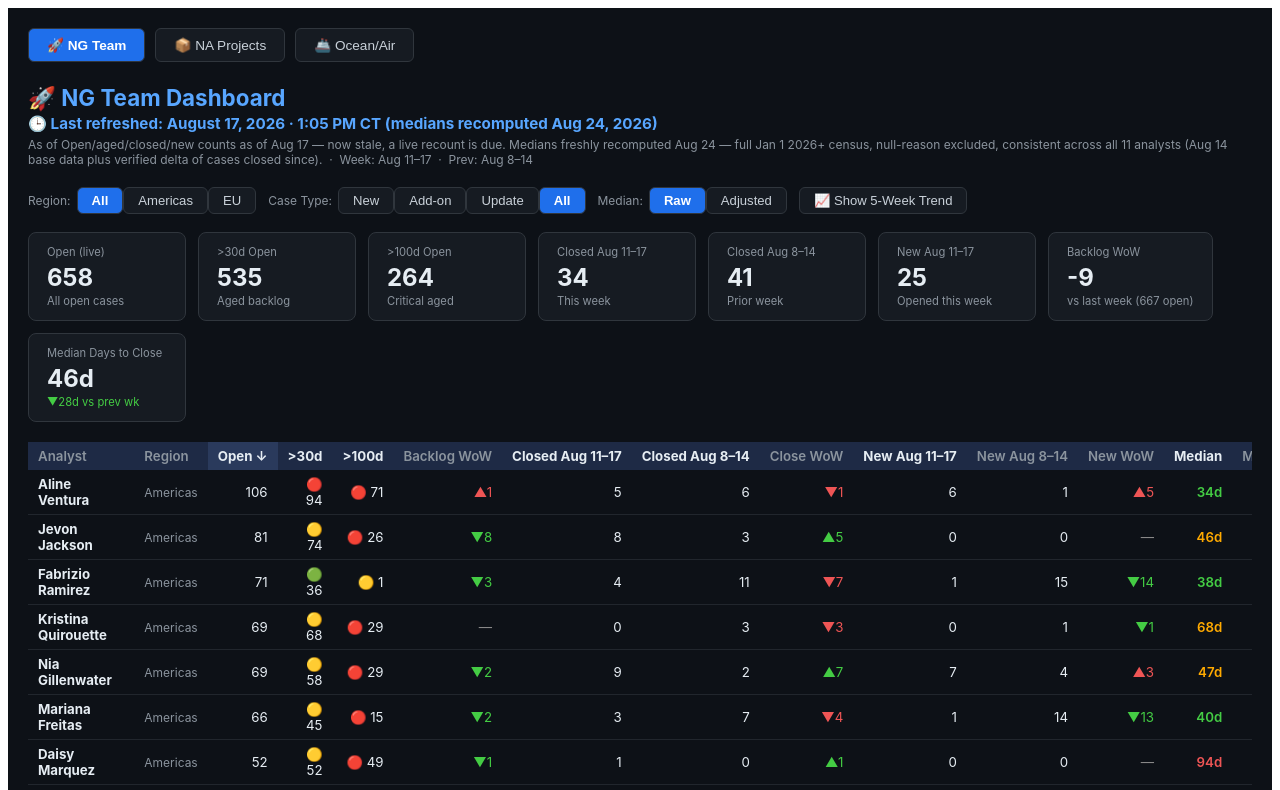
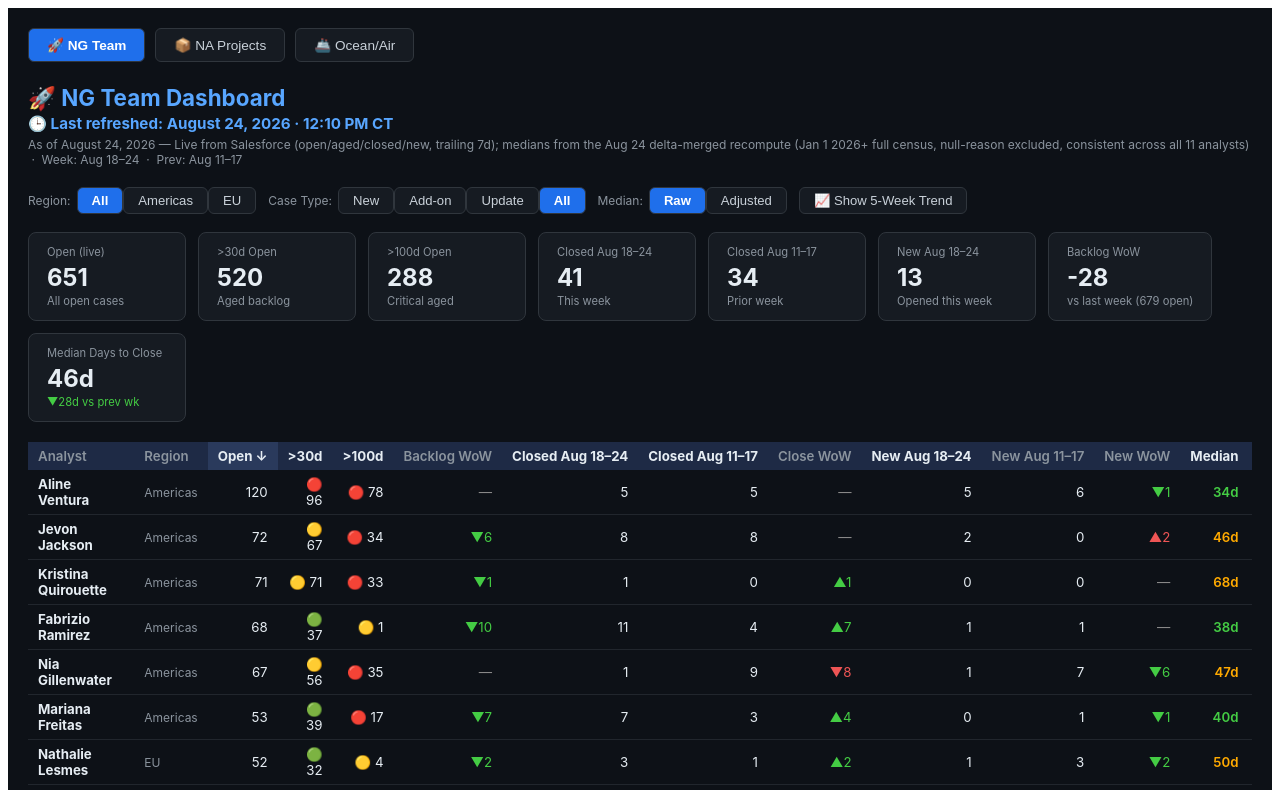
Before and after one commit to The-Vickerman/ng-dashboard, a React (Vite) app: page / in a window 1280 px wide. Shown: the top 790 px of the page. Built offline with nearby package versions, Linux system fonts and the light colour scheme; the HTML template or start-up script is replaced by a standard one.

Commit message:
Refresh NG dashboard: live open/aged/closed/new for trailing week Aug 18-24 2026

```diff
--- a/src/NGTeam.jsx
+++ b/src/NGTeam.jsx
@@ -1,9 +1,9 @@
 import { useState, useMemo } from "react";
 
-const LAST_REFRESHED = "August 17, 2026 · 1:05 PM CT (medians recomputed Aug 24, 2026)";
-const AS_OF     = "Open/aged/closed/new counts as of Aug 17 — now stale, a live recount is due. Medians freshly recomputed Aug 24 — full Jan 1 2026+ census, null-reason excluded, consistent across all 11 analysts (Aug 14 base data plus verified delta of cases closed since).";
-const THIS_WEEK = "Aug 11–17";
-const PREV_WEEK = "Aug 8–14";
+const LAST_REFRESHED = "August 24, 2026 · 12:10 PM CT";
+const AS_OF     = "August 24, 2026 — Live from Salesforce (open/aged/closed/new, trailing 7d); medians from the Aug 24 delta-merged recompute (Jan 1 2026+ full census, null-reason excluded, consistent across all 11 analysts)";
+const THIS_WEEK = "Aug 18–24";
+const PREV_WEEK = "Aug 11–17";
 
 const WEEK_LABELS = ["Jun 9–15", "Jun 16–22", "Jun 23–29", "Jun 30–Jul 6", "Jul 16 (recompute)"];
 
@@ -15,82 +15,82 @@ const TEAM_MEDIAN_TREND_ADJ = [34, 43, 47, 48, 31];
 
 const TEAM = [
   { name:"Aline Ventura", region:"Americas",
-    open:{new:31,addon:54,update:19,all:106}, a30:{new:30,addon:52,update:11,all:94},
-    a100:{new:24,addon:47,update:0,all:71}, cl7:{new:0,addon:1,update:4,all:5},
-    cp7:{new:0,addon:0,update:4,all:6}, n7:{new:0,addon:0,update:6,all:6},
-    np7:{new:0,addon:0,update:1,all:1}, openp7:105,
+    open:{new:30,addon:63,update:22,all:120}, a30:{new:30,addon:56,update:9,all:96},
+    a100:{new:25,addon:52,update:0,all:78}, cl7:{new:2,addon:2,update:1,all:5},
+    cp7:{new:0,addon:1,update:4,all:5}, n7:{new:0,addon:0,update:2,all:5},
+    np7:{new:0,addon:0,update:6,all:6}, openp7:120,
     median:{new:67,addon:62,update:24,all:34}, medianAdj:{new:46,addon:34,update:23,all:29},
-    medianTrend:[32,32,34,34,34] },
+    medianTrend:[34,34,34,34,34] },
   { name:"Daisy Marquez", region:"Americas",
-    open:{new:14,addon:8,update:21,all:52}, a30:{new:14,addon:8,update:21,all:52},
-    a100:{new:13,addon:8,update:20,all:49}, cl7:{new:0,addon:0,update:1,all:1},
+    open:{new:14,addon:8,update:19,all:50}, a30:{new:14,addon:8,update:19,all:50},
+    a100:{new:13,addon:8,update:19,all:48}, cl7:{new:0,addon:0,update:1,all:1},
+    cp7:{new:0,addon:0,update:1,all:1}, n7:{new:0,addon:0,update:0,all:0},
+    np7:{new:0,addon:0,update:0,all:0}, openp7:51,
+    median:{new:93,addon:52,update:137,all:94}, medianAdj:{new:46,addon:52,update:137,all:74},
+    medianTrend:[93,93,93,94,94] },
+  { name:"Jevon Jackson", region:"Americas",
+    open:{new:35,addon:25,update:8,all:72}, a30:{new:34,addon:24,update:6,all:67},
+    a100:{new:14,addon:11,update:6,all:34}, cl7:{new:3,addon:2,update:3,all:8},
+    cp7:{new:4,addon:3,update:1,all:8}, n7:{new:0,addon:0,update:2,all:2},
+    np7:{new:0,addon:0,update:0,all:0}, openp7:78,
+    median:{new:66,addon:48,update:41,all:46}, medianAdj:{new:44,addon:33,update:29,all:34},
+    medianTrend:[42,46,46,46,46] },
+  { name:"Kristen Whitman", region:"Americas",
+    open:{new:2,addon:3,update:4,all:11}, a30:{new:2,addon:1,update:4,all:7},
+    a100:{new:1,addon:1,update:2,all:4}, cl7:{new:1,addon:0,update:0,all:3},
+    cp7:{new:0,addon:1,update:0,all:2}, n7:{new:0,addon:0,update:0,all:2},
+    np7:{new:0,addon:2,update:0,all:5}, openp7:12,
+    median:{new:45,addon:56,update:17,all:45}, medianAdj:{new:30,addon:56,update:17,all:34},
+    medianTrend:[42,45,45,45,45] },
+  { name:"Kristina Quirouette", region:"Americas",
+    open:{new:37,addon:7,update:3,all:71}, a30:{new:37,addon:7,update:3,all:71},
+    a100:{new:17,addon:4,update:2,all:33}, cl7:{new:0,addon:1,update:0,all:1},
     cp7:{new:0,addon:0,update:0,all:0}, n7:{new:0,addon:0,update:0,all:0},
-    np7:{new:0,addon:0,update:0,all:0}, openp7:53,
-    median:{new:116,addon:52,update:137,all:94}, medianAdj:{new:92,addon:52,update:137,all:74},
-    medianTrend:[93,93,93,93,93] },
-  { name:"Jevon Jackson", region:"Americas",
-    open:{new:38,addon:28,update:11,all:81}, a30:{new:36,addon:24,update:11,all:74},
-    a100:{new:10,addon:4,update:9,all:26}, cl7:{new:4,addon:3,update:1,all:8},
-    cp7:{new:2,addon:0,update:1,all:3}, n7:{new:0,addon:0,update:0,all:0},
-    np7:{new:0,addon:0,update:0,all:0}, openp7:89,
-    median:{new:57,addon:48,update:42,all:46}, medianAdj:{new:39,addon:33,update:29,all:34},
-    medianTrend:[42,42,46,46,46] },
-  { name:"Kristen Whitman", region:"Americas",
-    open:{new:3,addon:4,update:3,all:10}, a30:{new:3,addon:2,update:3,all:8},
-    a100:{new:1,addon:1,update:1,all:3}, cl7:{new:0,addon:1,update:0,all:2},
-    cp7:{new:0,addon:1,update:0,all:1}, n7:{new:0,addon:2,update:0,all:5},
-    np7:{new:0,addon:0,update:0,all:0}, openp7:7,
-    median:{new:45,addon:56,update:17,all:45}, medianAdj:{new:30,addon:56,update:17,all:34},
-    medianTrend:[42,42,45,45,45] },
-  { name:"Kristina Quirouette", region:"Americas",
-    open:{new:36,addon:6,update:3,all:69}, a30:{new:36,addon:6,update:3,all:68},
-    a100:{new:15,addon:3,update:1,all:29}, cl7:{new:0,addon:0,update:0,all:0},
+    np7:{new:0,addon:0,update:0,all:0}, openp7:72,
+    median:{new:89,addon:58,update:53,all:68}, medianAdj:{new:89,addon:35,update:53,all:63},
+    medianTrend:[62,68,68,68,68] },
+  { name:"Mariana Freitas", region:"Americas",
+    open:{new:15,addon:14,update:19,all:53}, a30:{new:13,addon:11,update:10,all:39},
+    a100:{new:7,addon:3,update:2,all:17}, cl7:{new:2,addon:2,update:3,all:7},
     cp7:{new:1,addon:0,update:2,all:3}, n7:{new:0,addon:0,update:0,all:0},
-    np7:{new:0,addon:0,update:0,all:1}, openp7:69,
-    median:{new:89,addon:58,update:53,all:68}, medianAdj:{new:89,addon:35,update:53,all:63},
-    medianTrend:[62,62,68,68,68] },
-  { name:"Mariana Freitas", region:"Americas",
-    open:{new:19,addon:16,update:26,all:66}, a30:{new:17,addon:11,update:12,all:45},
-    a100:{new:5,addon:3,update:2,all:15}, cl7:{new:1,addon:0,update:2,all:3},
-    cp7:{new:0,addon:2,update:5,all:7}, n7:{new:0,addon:0,update:1,all:1},
-    np7:{new:0,addon:3,update:11,all:14}, openp7:68,
-    median:{new:54,addon:44,update:31,all:40}, medianAdj:{new:36,addon:41,update:29,all:34},
+    np7:{new:0,addon:0,update:1,all:1}, openp7:60,
+    median:{new:51,addon:44,update:31,all:40}, medianAdj:{new:35,addon:41,update:29,all:34},
     medianTrend:[40,40,40,40,40] },
   { name:"Nia Gillenwater", region:"Americas",
-    open:{new:13,addon:29,update:24,all:69}, a30:{new:13,addon:28,update:16,all:58},
-    a100:{new:7,addon:13,update:8,all:29}, cl7:{new:0,addon:2,update:5,all:9},
-    cp7:{new:0,addon:1,update:1,all:2}, n7:{new:0,addon:4,update:2,all:7},
-    np7:{new:0,addon:1,update:2,all:4}, openp7:71,
-    median:{new:84,addon:62,update:26,all:47}, medianAdj:{new:80,addon:50,update:26,all:29},
-    medianTrend:[47,47,48,48,48] },
+    open:{new:13,addon:29,update:21,all:67}, a30:{new:13,addon:24,update:17,all:56},
+    a100:{new:9,addon:15,update:10,all:35}, cl7:{new:0,addon:1,update:0,all:1},
+    cp7:{new:0,addon:2,update:5,all:9}, n7:{new:0,addon:0,update:0,all:1},
+    np7:{new:0,addon:4,update:2,all:7}, openp7:67,
+    median:{new:84,addon:62,update:27,all:47}, medianAdj:{new:80,addon:48,update:26,all:29},
+    medianTrend:[47,48,48,47,47] },
   { name:"Fabrizio Ramirez", region:"Americas",
-    open:{new:7,addon:11,update:46,all:71}, a30:{new:4,addon:5,update:20,all:36},
-    a100:{new:0,addon:0,update:1,all:1}, cl7:{new:0,addon:1,update:3,all:4},
-    cp7:{new:2,addon:4,update:5,all:11}, n7:{new:0,addon:0,update:1,all:1},
-    np7:{new:0,addon:2,update:13,all:15}, openp7:74,
-    median:{new:52,addon:54,update:31,all:38}, medianAdj:{new:46,addon:39,update:30,all:36},
-    medianTrend:[34,34,40,40,40] },
+    open:{new:3,addon:15,update:43,all:68}, a30:{new:3,addon:6,update:21,all:37},
+    a100:{new:1,addon:0,update:0,all:1}, cl7:{new:5,addon:0,update:6,all:11},
+    cp7:{new:0,addon:1,update:3,all:4}, n7:{new:0,addon:0,update:1,all:1},
+    np7:{new:0,addon:0,update:1,all:1}, openp7:78,
+    median:{new:52,addon:41,update:36,all:38}, medianAdj:{new:46,addon:40,update:30,all:36},
+    medianTrend:[34,40,40,38,38] },
   { name:"Nathalie Lesmes", region:"EU",
-    open:{new:11,addon:16,update:2,all:49}, a30:{new:10,addon:12,update:2,all:27},
-    a100:{new:4,addon:2,update:0,all:6}, cl7:{new:0,addon:1,update:0,all:1},
-    cp7:{new:0,addon:0,update:0,all:0}, n7:{new:1,addon:1,update:1,all:3},
-    np7:{new:0,addon:0,update:0,all:0}, openp7:47,
-    median:{new:54,addon:100,update:44,all:50}, medianAdj:{new:42,addon:73,update:30,all:44},
-    medianTrend:[42,42,51,51,51] },
+    open:{new:9,addon:20,update:3,all:52}, a30:{new:7,addon:16,update:2,all:32},
+    a100:{new:2,addon:2,update:0,all:4}, cl7:{new:2,addon:0,update:0,all:3},
+    cp7:{new:0,addon:1,update:0,all:1}, n7:{new:0,addon:0,update:0,all:1},
+    np7:{new:1,addon:1,update:1,all:3}, openp7:54,
+    median:{new:54,addon:100,update:44,all:50}, medianAdj:{new:42,addon:78,update:30,all:44},
+    medianTrend:[42,51,51,50,50] },
   { name:"Oleksii Kosenko", region:"EU",
-    open:{new:10,addon:14,update:16,all:45}, a30:{new:10,addon:14,update:16,all:45},
-    a100:{new:9,addon:1,update:15,all:28}, cl7:{new:0,addon:0,update:0,all:0},
-    cp7:{new:0,addon:3,update:0,all:6}, n7:{new:0,addon:0,update:0,all:0},
-    np7:{new:0,addon:0,update:0,all:2}, openp7:45,
+    open:{new:10,addon:11,update:15,all:42}, a30:{new:10,addon:11,update:15,all:41},
+    a100:{new:9,addon:1,update:14,all:27}, cl7:{new:0,addon:0,update:1,all:1},
+    cp7:{new:0,addon:0,update:0,all:0}, n7:{new:0,addon:0,update:0,all:1},
+    np7:{new:0,addon:0,update:0,all:0}, openp7:42,
     median:{new:160,addon:65,update:1,all:72}, medianAdj:{new:109,addon:54,update:1,all:62},
-    medianTrend:[76,76,72,72,72] },
+    medianTrend:[76,72,72,72,72] },
   { name:"Prathiba Seetharaman", region:"EU",
-    open:{new:7,addon:14,update:1,all:40}, a30:{new:7,addon:14,update:1,all:28},
-    a100:{new:3,addon:3,update:1,all:7}, cl7:{new:1,addon:0,update:0,all:1},
-    cp7:{new:1,addon:1,update:0,all:2}, n7:{new:1,addon:1,update:0,all:2},
-    np7:{new:0,addon:0,update:0,all:2}, openp7:39,
-    median:{new:184,addon:70,update:18,all:34}, medianAdj:{new:127,addon:62,update:18,all:34},
-    medianTrend:[99,99,28,28,28] },
+    open:{new:12,addon:18,update:1,all:45}, a30:{new:8,addon:14,update:1,all:24},
+    a100:{new:3,addon:3,update:1,all:7}, cl7:{new:0,addon:0,update:0,all:0},
+    cp7:{new:1,addon:0,update:0,all:1}, n7:{new:0,addon:0,update:0,all:0},
+    np7:{new:1,addon:1,update:0,all:2}, openp7:45,
+    median:{new:0,addon:70,update:18,all:34}, medianAdj:{new:0,addon:62,update:18,all:34},
+    medianTrend:[99,28,28,34,34] },
 ];
 
 const REASON_LABELS = { new:"New", addon:"Add-on", update:"Update", all:"All" };
```
